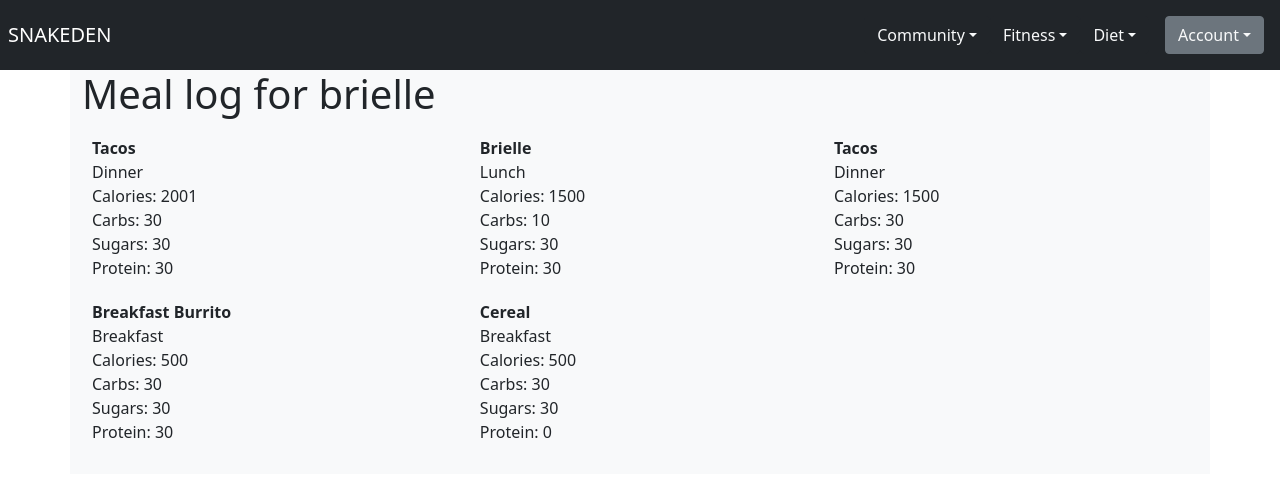
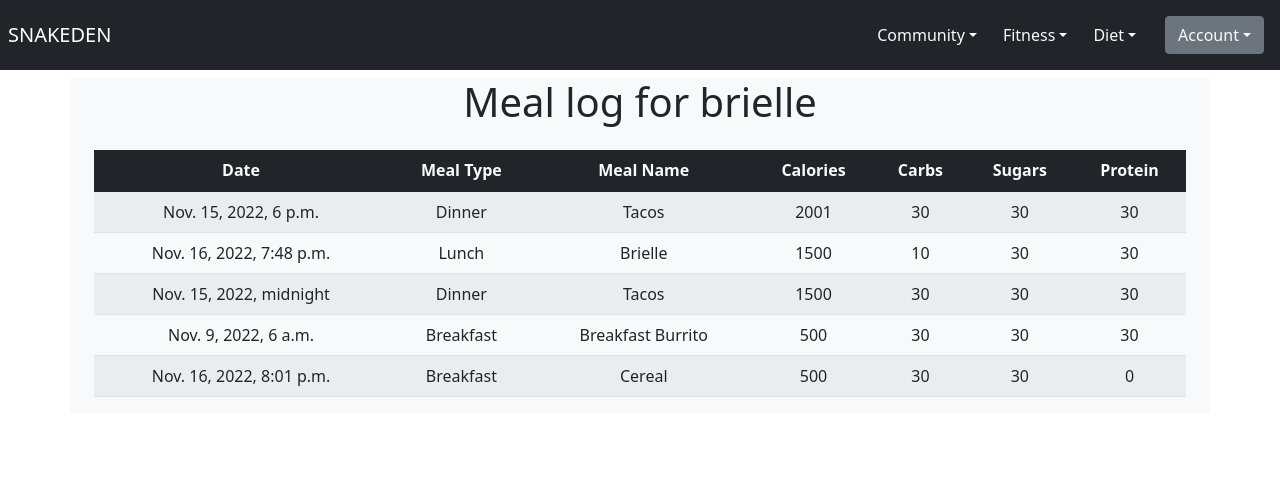
Before and after one commit to bradleypeterson/snakedenfitness, a Django app: page /diet/meal_log/ in a window 1280 px wide. Shown: the top 477 px of the page. Run offline with Django 3.2, Linux system fonts and the light colour scheme; a user stored in the database is signed in; data comes from the database, SQL or seed files in the repository; some libraries are stand-ins or nearby versions.

Commit message:
Added Tables with Dates

```diff
--- a/snakedenfitness/diet/templates/diet/meal_log.html
+++ b/snakedenfitness/diet/templates/diet/meal_log.html
@@ -1,17 +1,37 @@
 {% extends 'base.html' %}
 
 {% block body %}
-    <h1>Meal log for {{ user.username }}</h1>
-    <div style="display: grid; grid-template-columns: auto auto auto;; padding: 10px;">
-    {% for meal in meals %}
-        <div style="margin-bottom: 20px;">
-            <div style="font-weight: bold;">{{ meal.meal_name }}</div>
-            <div>{{ meal.meal_type }}</div>
-            <div>Calories: {{ meal.calories }}</div>
-            <div>Carbs: {{ meal.carbs }}</div>
-            <div>Sugars: {{ meal.sugars }}</div>
-            <div>Protein: {{ meal.protein }}</div>
+    <h1 class="contianer text-center mt-2">Meal log for {{ user.username }}</h1>
+    <div class="container mt-4">
+        <div class="row">
+            <div class="col-md-12">
+                <table class="table table-striped text-center">
+                    <thead class="bg-dark text-light">
+                        <tr>
+                            <th scope="col">Date</th>
+                            <th scope="col">Meal Type</th>
+                            <th scope="col">Meal Name</th>
+                            <th scope="col">Calories</th>
+                            <th scope="col">Carbs</th>
+                            <th scope="col">Sugars</th>
+                            <th scope="col">Protein</th>
+                        </tr>
+                    </thead>
+                    <tbody>
+                        {% for meal in meals %}
+                            <tr>
+                                <td>{{ meal.created_at }}</td>
+                                <td>{{ meal.meal_type }}</td>
+                                <td>{{ meal.meal_name }}</td>
+                                <td>{{ meal.calories }}</td>
+                                <td>{{ meal.carbs }}</td>
+                                <td>{{ meal.sugars }}</td>
+                                <td>{{ meal.protein }}</td>
+                            </tr>
+                        {% endfor %}
+                    </tbody>
+                </table>
+            </div>
         </div>
-    {% endfor %}
     </div>
 {% endblock %}
```
